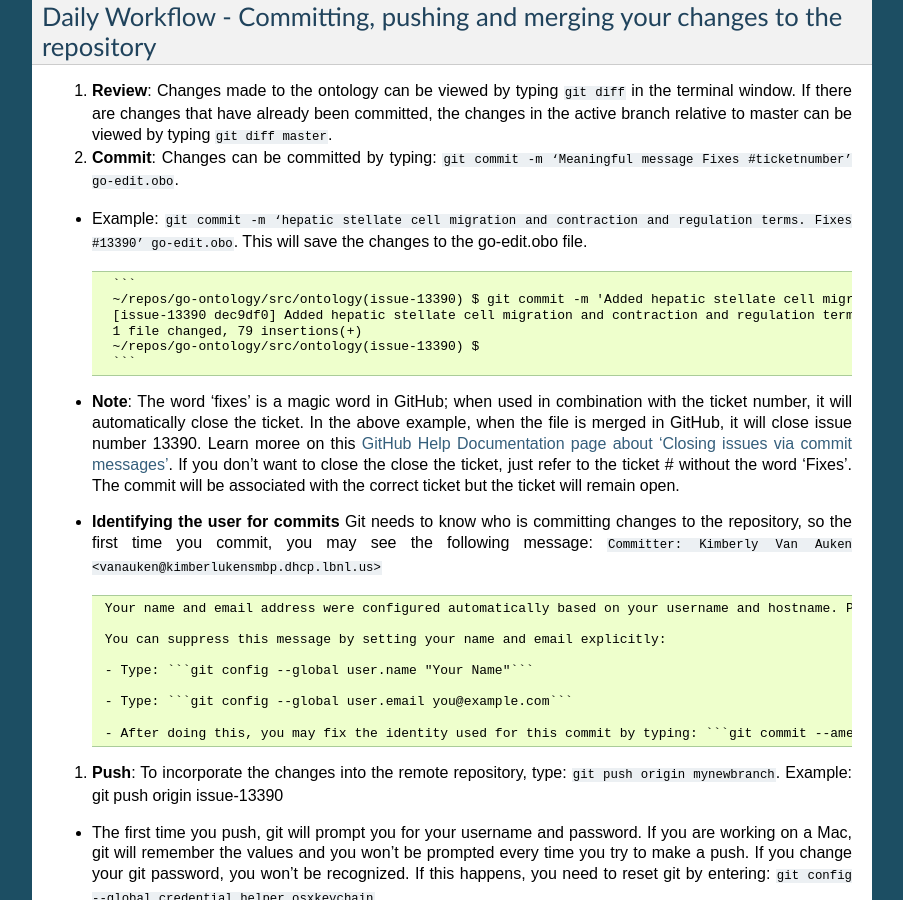
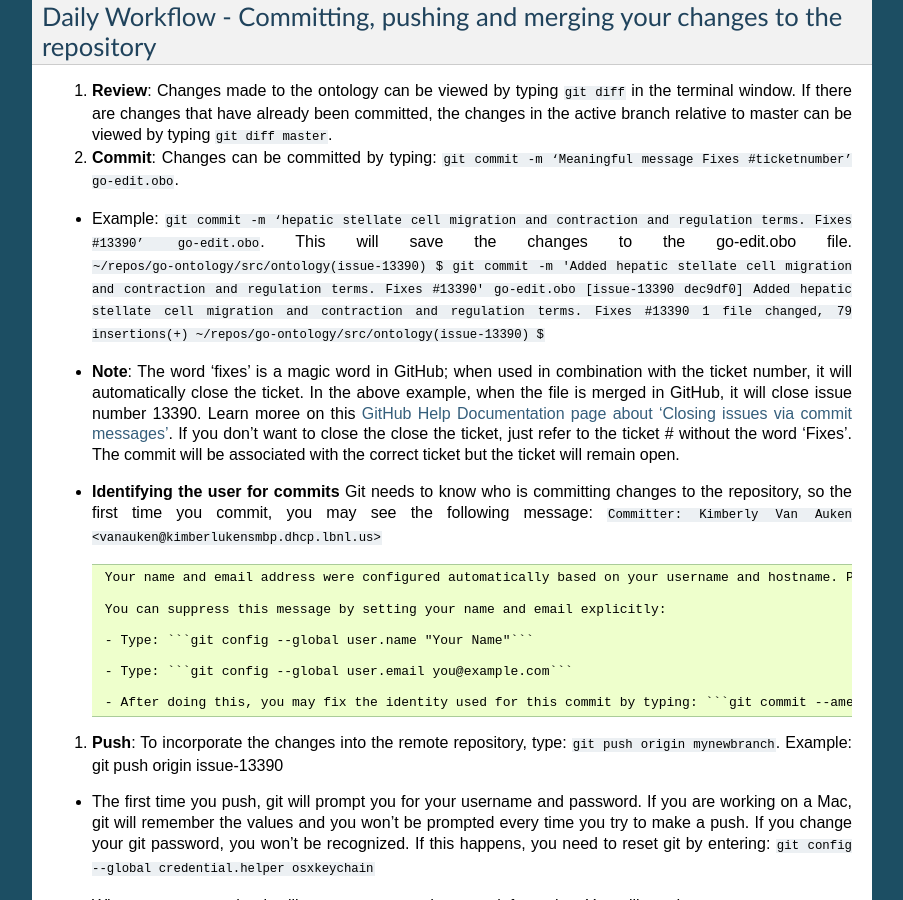
Before and after one commit to geneontology/go-ontology, a Sphinx documentation site: the page built from docs/Installgit.md, in a window 1280 px wide and 900 px high, scrolled down 2714 px. Shown: the whole window, without its empty margins (198-1101 px from the left). Built offline with Sphinx 7.4.7, drawn with Linux system fonts in a browser that asks for light colours.

````diff
--- a/docs/Installgit.md
+++ b/docs/Installgit.md
@@ -109,9 +109,7 @@ Fast-forward
 
 ## Daily Workflow - Continuing work on an existing Working Branch
 1. If you are continuing to do work on an existing branch, in addition to updating master, go to your branch by typing ```git checkout [branch name]```
-
-Note that you can view the existing local branches by typing ```git branch -l```
-
+ - Note that you can view the existing local branches by typing ```git branch -l```
 2. Make the content of the branch up to date with master (ie, the information in the GO repository) by typing ```git pull origin master ```
 
 
@@ -138,19 +136,15 @@ Note that you can view the existing local branches by typing ```git branch -l```
 1. **Review**: Changes made to the ontology can be viewed by typing ```git diff``` in the terminal window. If there are changes that have already been committed, the changes in the active branch relative to master can be viewed by typing  ```git diff master```.
 
 2. **Commit**: Changes can be committed by typing: ```git commit -m ‘Meaningful message Fixes #ticketnumber’ go-edit.obo```.
-
 - Example:  ```git commit -m ‘hepatic stellate cell migration and contraction and regulation terms. Fixes #13390’ go-edit.obo```. This will save the changes to the go-edit.obo file.
-
         ```
         ~/repos/go-ontology/src/ontology(issue-13390) $ git commit -m 'Added hepatic stellate cell migration and contraction and regulation terms. Fixes #13390' go-edit.obo
         [issue-13390 dec9df0] Added hepatic stellate cell migration and contraction and regulation terms. Fixes #13390
         1 file changed, 79 insertions(+)
         ~/repos/go-ontology/src/ontology(issue-13390) $
         ```
-
 - **Note**: The word 'fixes' is a magic word in GitHub; when used in combination with the ticket number, it will automatically close the ticket. In the above example, when the file is merged in GitHub, it will close issue number 13390. Learn moree on this [GitHub Help Documentation page about 'Closing issues via commit messages'](https://help.github.com/articles/closing-issues-via-commit-messages/).
 	If you don't want to close the close the ticket, just refer to the ticket # without the word 'Fixes'. The commit will be associated with the correct ticket but the ticket will remain open.
-
 - **Identifying the user for commits** Git needs to know who is committing changes to the repository, so the first time you commit, you may see the following message: ```Committer: Kimberly Van Auken <vanauken@kimberlukensmbp.dhcp.lbnl.us>```
 
        Your name and email address were configured automatically based on your username and hostname. Please check that they are accurate.
@@ -162,11 +156,8 @@ Note that you can view the existing local branches by typing ```git branch -l```
        - Type: ```git config --global user.email you@example.com```
 
        - After doing this, you may fix the identity used for this commit by typing: ```git commit --amend --reset-author```
-
 3. **Push**: To incorporate the changes into the remote repository, type: ```git push origin mynewbranch```. Example: git push origin issue-13390
-
 - The first time you push, git will prompt you for your username and password. If you are working on a Mac, git will remember the values and you won’t be prompted every time you try to make a push. If you change your git password, you won’t be recognized. If this happens, you need to reset git by entering: ```git config --global credential.helper osxkeychain```
-
 -  When you try to push, git will prompt you to update your information. You will need to enter your username and your password.
 
             ```
@@ -181,7 +172,6 @@ Note that you can view the existing local branches by typing ```git branch -l```
              * [new branch]  	issue-13390 -> issue-13390
             ~/repos/go-ontology/src/ontology(issue-13390) $
             ```
-
 4. **Pull** Using your browser, return to the GO Ontology repository on GitHub, located at [https://github.com/geneontology/go-ontology](https://github.com/geneontology/go-ontology).
     1. Navigate to the tab labeled as 'Code' (```geneontology/go-ontology/code```). You will see your commit listed at the top of the page in a light yellow box. If you don’t see it, click on the 'Branches' link to reveale it in the list, and click on it.
 
````
